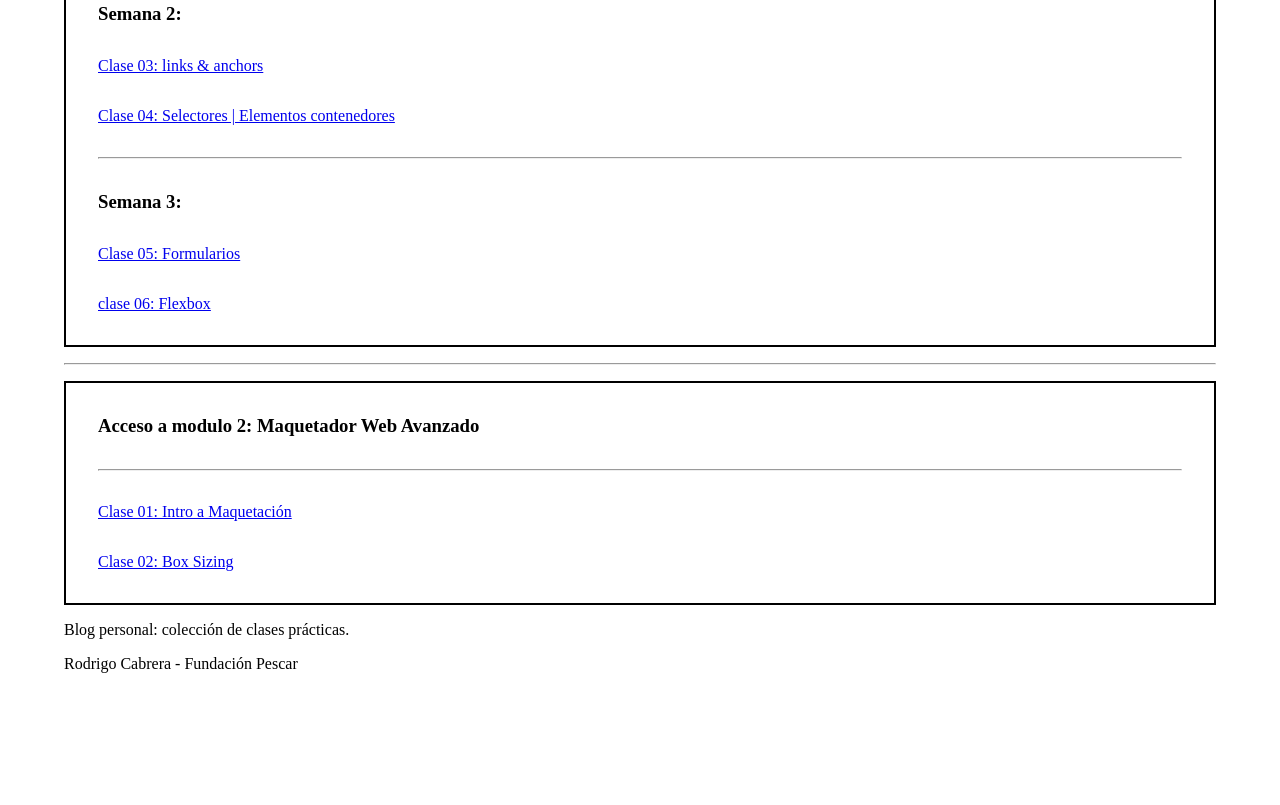
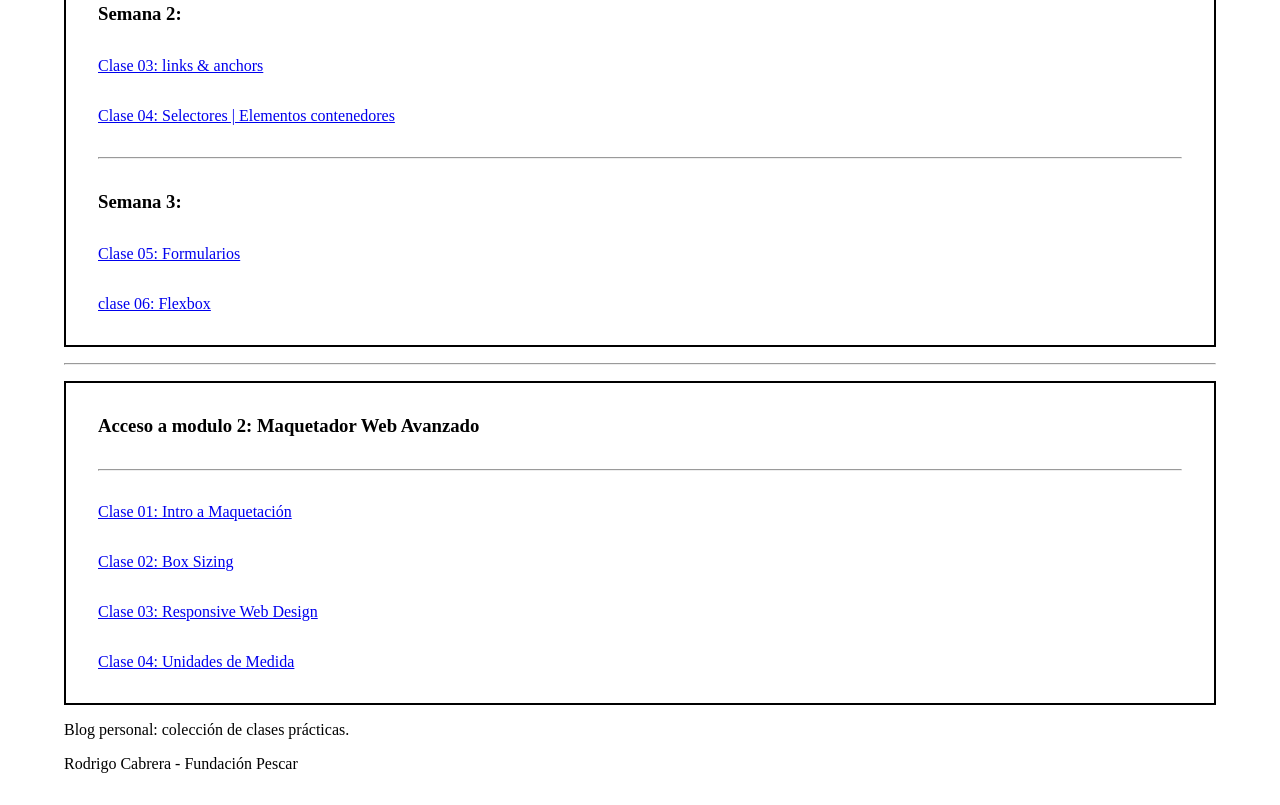
Before and after one commit to Rodrigo-Emca/EducacionIT-ProgramacionFullStack, a plain HTML site: page index.html in a window 1280 px wide. Shown: the part 459-1264 px from the top of the page. Before the commit the page ends 1164 px from the top, so only its background shows below. Drawn offline with Linux system fonts and the light colour scheme.

Commit message:
Clase 04: Unidades de medida | Se agrega anchor en el index

```diff
--- a/index.html
+++ b/index.html
@@ -36,6 +36,8 @@
             <hr>
             <a href="/modulo02-maquetadorWebAvanzado/clase.01/clase01.html">Clase 01: Intro a Maquetación</a>
             <a href="/modulo02-maquetadorWebAvanzado/clase.02/boxSizing.html">Clase 02: Box Sizing</a>
+            <a href="/modulo02-maquetadorWebAvanzado/clase.03/responsiveWebDesign.html">Clase 03: Responsive Web Design</a>
+            <a href="/modulo02-maquetadorWebAvanzado/clase.04/unidadesDeMedida.html">Clase 04: Unidades de Medida</a>
         </section>
     </main>
     <footer>
```
Also changed, not shown: modulo02-maquetadorWebAvanzado/clase.04/unidadesDeMedida.html (added, +11 -0 lines).
